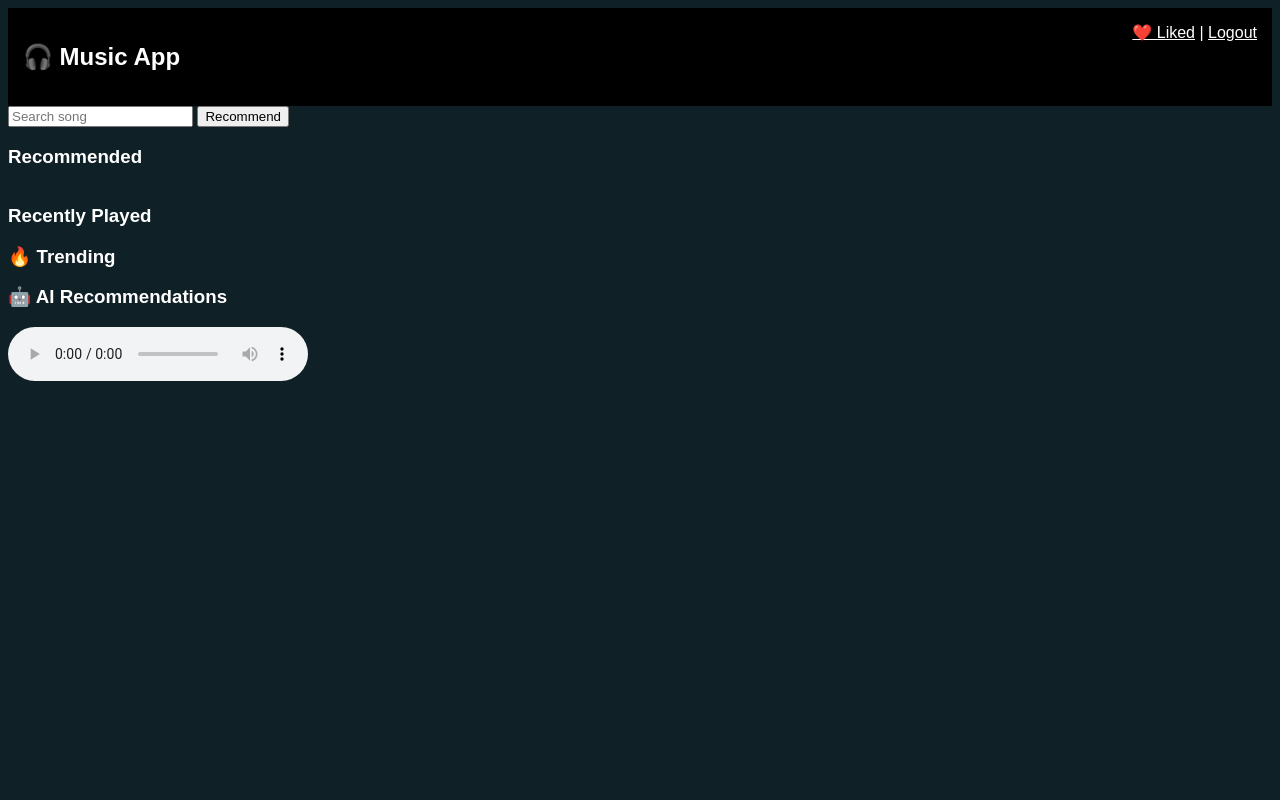
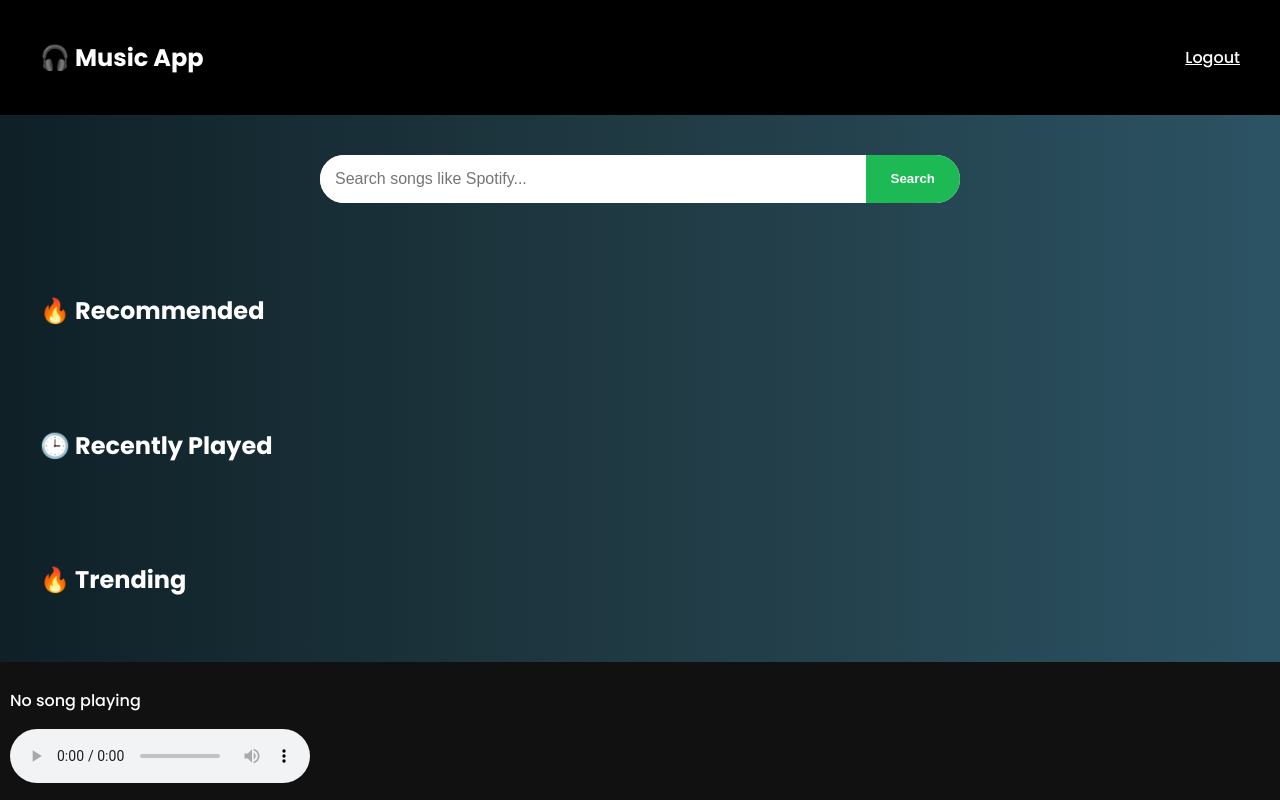
Before and after one commit to Swaliha-jamadar-070/Music-Recommender-System, a Flask app: page / in a window 1280 px wide. Run offline with Flask 3, Linux system fonts and the light colour scheme; the visitor is signed in with stand-in values (Sample User, id 1); data that the repository does not hold is empty; some libraries are stand-ins or nearby versions.

Commit message:
Update index.html

```diff
--- a/templates/index.html
+++ b/templates/index.html
@@ -1,17 +1,134 @@
 <!DOCTYPE html>
 <html>
 <head>
-<title>Music App</title>
+<title>Music App 🎧</title>
+<link rel="icon" href="data:,">
+
+<link href="https://fonts.googleapis.com/css2?family=Poppins:wght@300;500;700&display=swap" rel="stylesheet">
+
 <style>
-body{background:#0f2027;color:white;font-family:Arial}
-.header{background:black;padding:15px;display:flex;justify-content:space-between}
-.grid{display:flex;gap:20px;flex-wrap:wrap}
-.card{background:#1c1c1c;padding:10px;width:200px;border-radius:10px}
-img{width:100%;height:150px}
+body{
+    font-family:Poppins;
+    background:linear-gradient(to right,#0f2027,#203a43,#2c5364);
+    color:white;
+    margin:0;
+}
+
+/* HEADER */
+.header{
+    display:flex;
+    justify-content:space-between;
+    align-items:center;
+    padding:20px 40px;
+    background:#000;
+}
+
+/* CENTER SEARCH */
+.search-section{
+    display:flex;
+    justify-content:center;
+    margin:40px 0;
+}
+
+.search-box{
+    width:50%;
+    display:flex;
+    background:white;
+    border-radius:50px;
+    overflow:hidden;
+}
+
+.search-box input{
+    flex:1;
+    padding:15px;
+    border:none;
+    outline:none;
+    font-size:16px;
+}
+
+.search-box button{
+    padding:15px 25px;
+    border:none;
+    background:#1db954;
+    color:white;
+    font-weight:bold;
+    cursor:pointer;
+}
+
+/* SECTION */
+.section{
+    padding:30px 40px;
+}
+
+/* GRID */
+.grid{
+    display:grid;
+    grid-template-columns:repeat(auto-fill,minmax(200px,1fr));
+    gap:20px;
+}
+
+/* CARD */
+.card{
+    background:#181818;
+    padding:15px;
+    border-radius:12px;
+    transition:0.3s;
+}
+
+.card:hover{
+    transform:scale(1.05);
+    background:#282828;
+}
+
+.cover{
+    width:100%;
+    height:180px;
+    border-radius:10px;
+    object-fit:cover;
+}
+
+/* BUTTONS */
+.btn{
+    margin-top:8px;
+    padding:8px 12px;
+    border:none;
+    border-radius:6px;
+    cursor:pointer;
+}
+
+.play{ background:#1db954; color:white; }
+.like{ background:#333; color:white; }
+
+/* HISTORY STYLE (LIKE YOUTUBE) */
+.history-item{
+    display:flex;
+    align-items:center;
+    background:#181818;
+    margin-bottom:10px;
+    padding:10px;
+    border-radius:8px;
+    cursor:pointer;
+}
+
+.history-item img{
+    width:60px;
+    height:60px;
+    border-radius:6px;
+    margin-right:15px;
+}
+
+/* PLAYER */
+.player{
+    position:fixed;
+    bottom:0;
+    width:100%;
+    background:#111;
+    padding:10px;
+}
 </style>
 
 <script>
-function playSong(name, preview){
+function playSong(name, artist, preview){
     fetch('/track_play',{
         method:'POST',
         headers:{'Content-Type':'application/json'},
@@ -19,13 +136,16 @@ function playSong(name, preview){
     });
 
     let player = document.getElementById("player");
+    let now = document.getElementById("now");
 
     if(preview){
         player.src = preview;
         player.play();
     }else{
-        window.open("https://youtube.com/results?search_query="+name);
+        window.open(`https://youtube.com/results?search_query=${name} ${artist}`);
     }
+
+    now.innerText = "🎶 " + name + " - " + artist;
 }
 
 function likeSong(name){
@@ -33,62 +153,83 @@ function likeSong(name){
         method:'POST',
         headers:{'Content-Type':'application/json'},
         body:JSON.stringify({song:name})
-    }).then(()=>alert("Liked!"));
+    });
 }
 </script>
+
 </head>
 
 <body>
 
+<!-- HEADER -->
 <div class="header">
-<h2>🎧 Music App</h2>
-<div>
-<a href="/liked" style="color:white;">❤️ Liked</a> |
-<a href="/logout" style="color:white;">Logout</a>
+    <h2>🎧 Music App</h2>
+    <a href="/logout" style="color:white;">Logout</a>
+</div>
+
+<!-- SEARCH -->
+<div class="search-section">
+<form method="POST" class="search-box">
+    <input name="song" placeholder="Search songs like Spotify..." required>
+    <button>Search</button>
+</form>
+</div>
+
+<!-- RECOMMENDED -->
+<div class="section">
+<h2>🔥 Recommended</h2>
+<div class="grid">
+{% for song in recommendations %}
+<div class="card">
+<img src="{{ song.image }}" class="cover">
+<h4>{{ song.name }}</h4>
+<p>{{ song.artist }}</p>
+
+<button class="btn play"
+onclick="playSong('{{ song.name }}','{{ song.artist }}','{{ song.preview }}')">
+▶ Play</button>
+
+<button class="btn like"
+onclick="likeSong('{{ song.name }}')">
+❤️ Like</button>
+</div>
+{% endfor %}
 </div>
 </div>
 
-<form method="POST">
-<input name="song" placeholder="Search song">
-<button>Recommend</button>
-</form>
+<!-- HISTORY (UPGRADED) -->
+<div class="section">
+<h2>🕒 Recently Played</h2>
 
-<h3>Recommended</h3>
-<div class="grid">
-{% for s in recommendations %}
-<div class="card">
-<img src="{{s.image}}">
-<p>{{s.name}}</p>
-<p>{{s.artist}}</p>
+{% for song in history %}
+<div class="history-item"
+onclick="playSong('{{ song[0] }}','{{ song[1] }}','')">
 
-<button onclick="playSong('{{s.name}}','{{s.preview}}')">▶ Play</button>
-<button onclick="likeSong('{{s.name}}')">❤️ Like</button>
+<img src="https://via.placeholder.com/100">
+<div>
+<b>{{ song[0] }}</b><br>
+<small>{{ song[1] }}</small>
+</div>
+
 </div>
 {% endfor %}
 </div>
 
-<h3>Recently Played</h3>
+<!-- TRENDING -->
+<div class="section">
+<h2>🔥 Trending</h2>
 <ul>
-{% for h in history %}
-<li>{{h[0]}} - {{h[1]}}</li>
+{% for t in trending %}
+<li>{{ t }}</li>
 {% endfor %}
 </ul>
+</div>
 
-<h3>🔥 Trending</h3>
-<ul>
-{% for t in trending %}
-<li>{{t}}</li>
-{% endfor %}
-</ul>
-
-<h3>🤖 AI Recommendations</h3>
-<ul>
-{% for a in ai_recs %}
-<li>{{a}}</li>
-{% endfor %}
-</ul>
-
+<!-- PLAYER -->
+<div class="player">
+<p id="now">No song playing</p>
 <audio id="player" controls></audio>
+</div>
 
 </body>
 </html>
```
